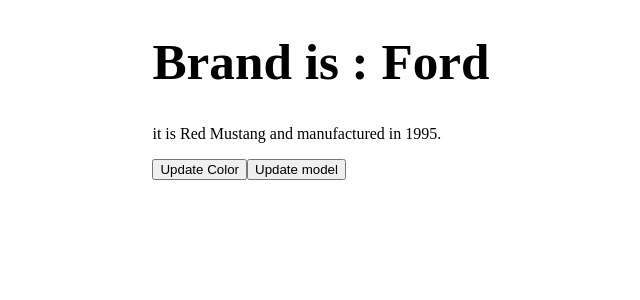
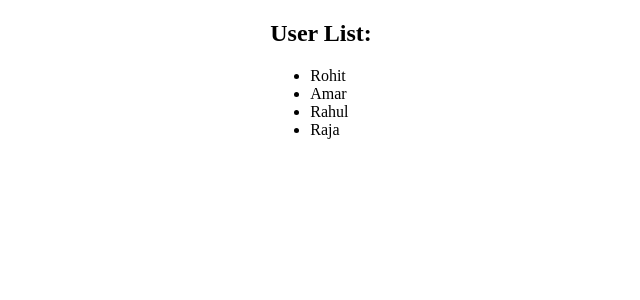
Before and after one commit to rohitware/react-skill-builder, a React (Vite) app: page / in a window 1280 px wide. Shown: the top 300 px of the page, without its empty margins (319-959 px from the left). Built offline with nearby package versions, Linux system fonts and the light colour scheme.

Commit message:
Array in states learning

```diff
--- a/src/App.jsx
+++ b/src/App.jsx
@@ -26,6 +26,7 @@
 import UseMemoExample from "./UseMemo/UseMemoExample";
 import Parent from "./useCallback/Parent";
 import MyCar from "./useState/object-state";
+import ArrayState from "./useState/ArrayState";
 
 function App() {
   return (
@@ -57,7 +58,8 @@
         {/* <UseStateVsUseRef /> */}
         {/* <UseMemoExample /> */}
         {/* <Parent /> */}
-        <MyCar />
+        {/* <MyCar /> */}
+        <ArrayState />
       </div>
     </>
   );
--- /dev/null
+++ b/src/useState/ArrayState.jsx
@@ -0,0 +1,18 @@
+import React, { useState } from "react";
+
+function ArrayState() {
+  const [users] = useState(["Rohit", "Amar", "Rahul", "Raja"]);
+
+  return (
+    <>
+      <h2> User List:</h2>
+      <ul>
+        {users.map((user, index) => (
+          <li key={index}> {user}</li>
+        ))}
+      </ul>
+    </>
+  );
+}
+
+export default ArrayState;
```
